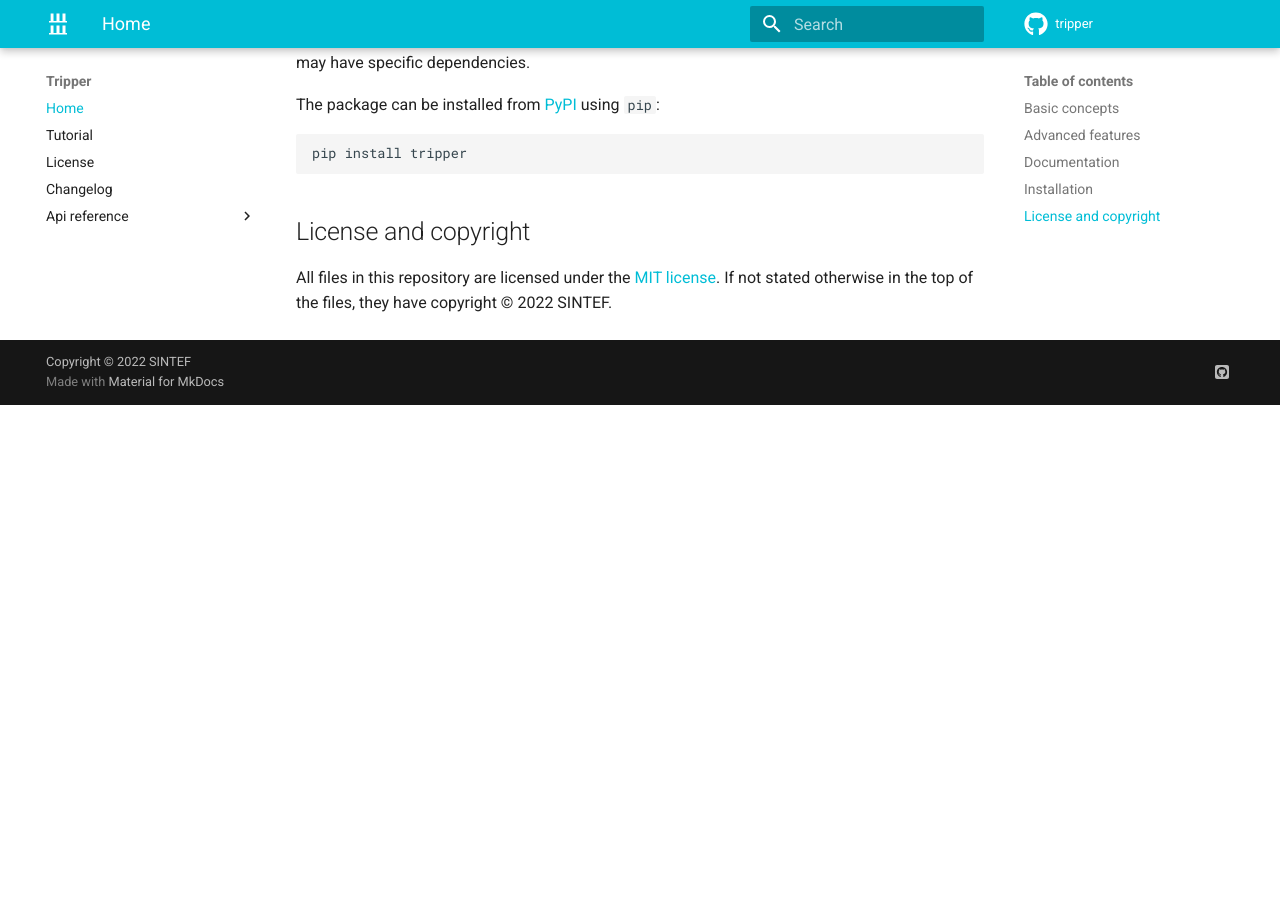
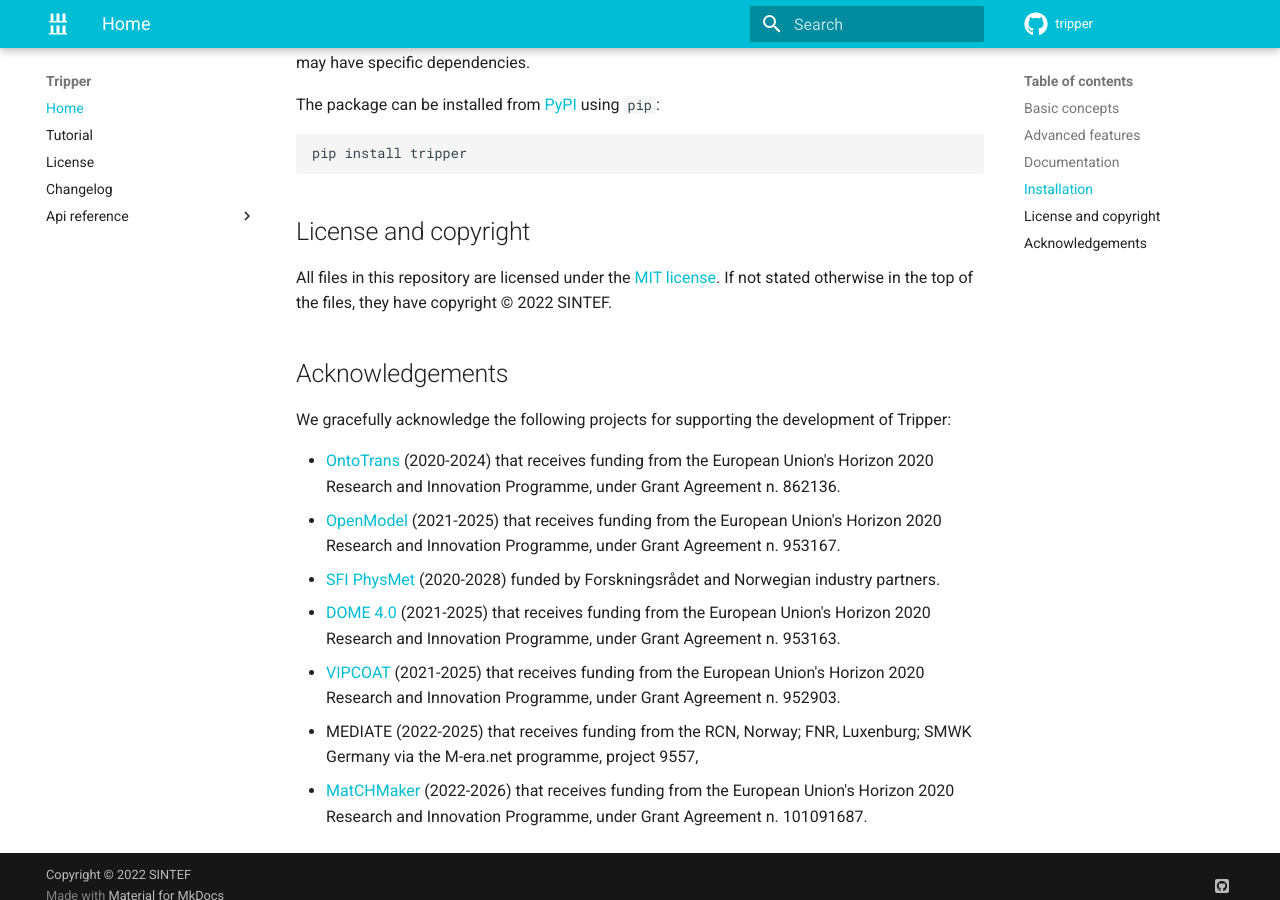
Before and after one commit to EMMC-ASBL/tripper, an MkDocs documentation site: the page built from docs/index.md, in a window 1280 px wide and 900 px high, scrolled down 1135 px. Built offline with MkDocs 1.6.1 and Material for MkDocs 9.7.7, drawn with Linux system fonts in a browser that asks for light colours; comment, search, counter and statistics services are not loaded; the version menu is left out; before the commit the page ends 1540 px from its top, so only the background shows below that.

Commit message:
Added acknowledgements to readme file.

```diff
--- a/docs/index.md
+++ b/docs/index.md
@@ -64,6 +64,18 @@
 SINTEF.
 
 
+Acknowledgements
+----------------
+We gracefully acknowledge the following projects for supporting the development of Tripper:
+
+  - [OntoTrans](https://cordis.europa.eu/project/id/862136) (2020-2024) that receives funding from the European Union's Horizon 2020 Research and Innovation Programme, under Grant Agreement n. 862136.
+  - [OpenModel](https://www.open-model.eu/) (2021-2025) that receives funding from the European Union's Horizon 2020 Research and Innovation Programme, under Grant Agreement n. 953167.
+  - [SFI PhysMet](https://www.ntnu.edu/physmet) (2020-2028) funded by Forskningsrådet and Norwegian industry partners.
+  - [DOME 4.0](https://dome40.eu/) (2021-2025) that receives funding from the European Union's Horizon 2020 Research and Innovation Programme, under Grant Agreement n. 953163.
+  - [VIPCOAT](https://www.vipcoat.eu/) (2021-2025) that receives funding from the European Union's Horizon 2020 Research and Innovation Programme, under Grant Agreement n. 952903.
+  - MEDIATE (2022-2025) that receives funding from the RCN, Norway; FNR, Luxenburg; SMWK Germany via the M-era.net programme, project 9557,
+  - [MatCHMaker](https://he-matchmaker.eu/) (2022-2026) that receives funding from the European Union's Horizon 2020 Research and Innovation Programme, under Grant Agreement n. 101091687.
+
 
 
 [rdflib]: https://rdflib.readthedocs.io/en/stable/
```
Also changed, not shown: README.md (+12 -0 lines).
